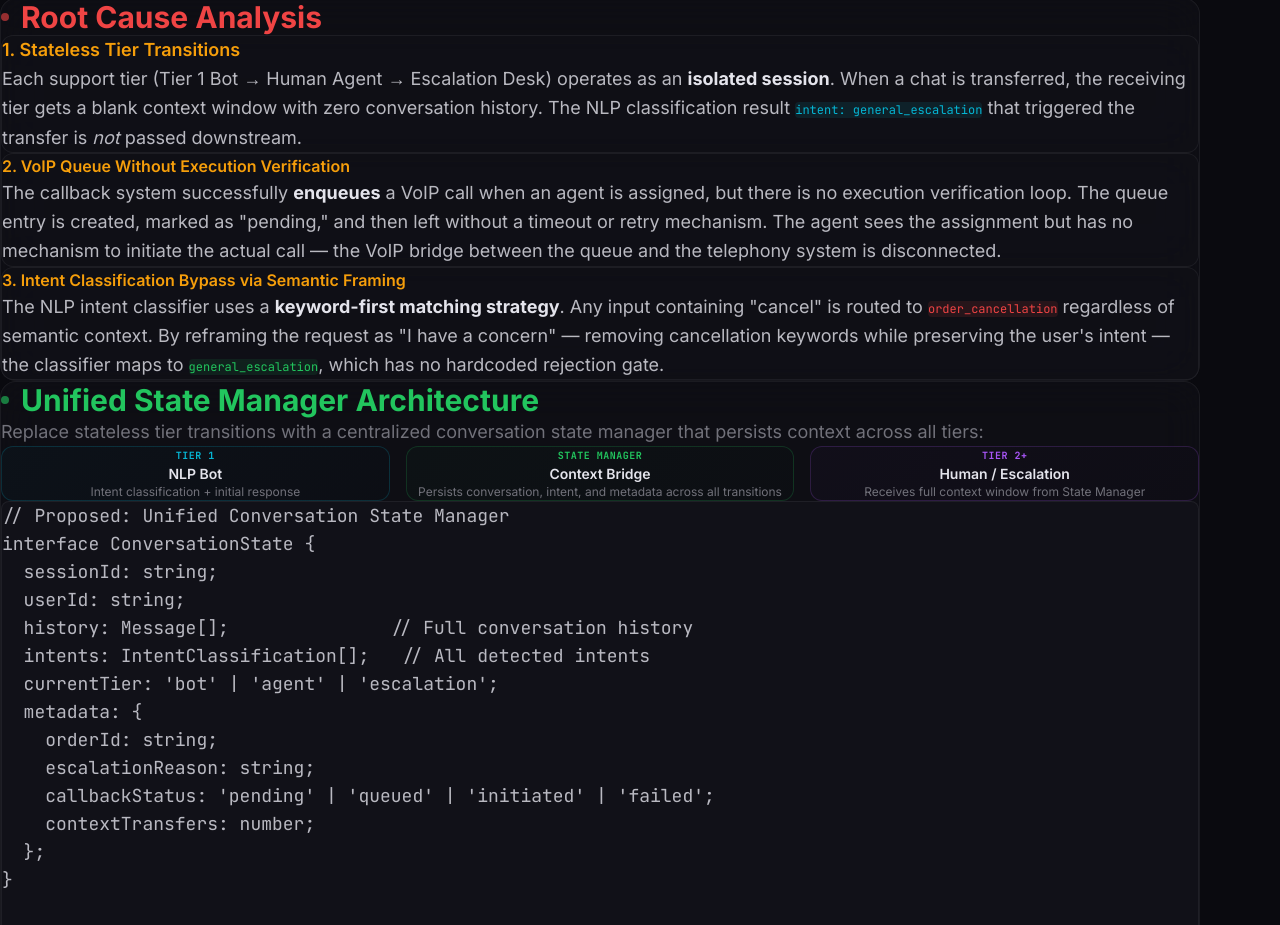
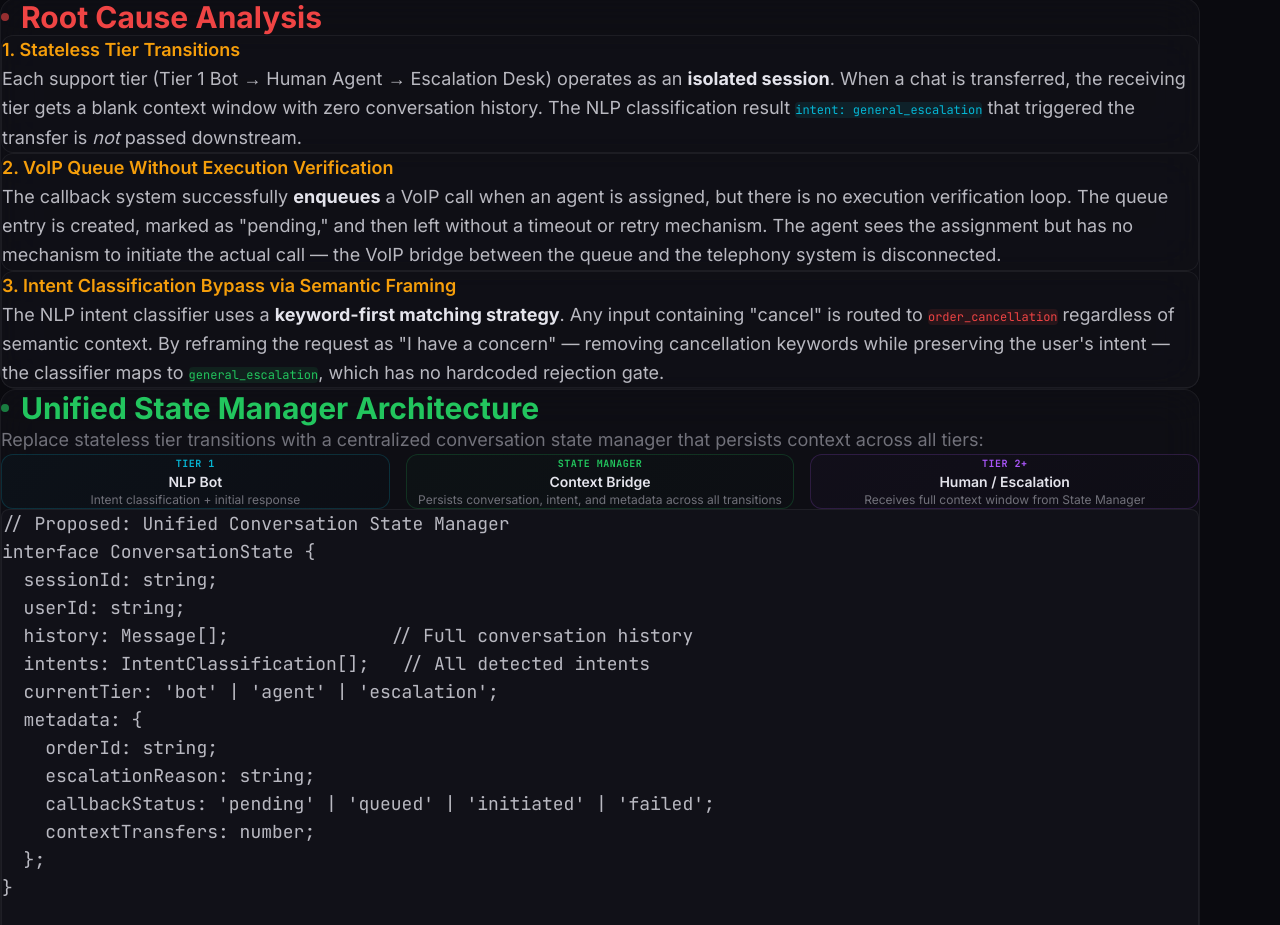
Before and after one commit to NamanSingh69/swiggy-chatbot-case-study, a Next.js app: page / in a window 1280 px wide. Shown: the part 3244-4169 px from the top of the page. Built offline with nearby package versions, Linux system fonts and the light colour scheme.

Commit message:
fix: consistent sub-header sizes, increased inner card padding

```diff
--- a/src/app/components/ProposedSolution.tsx
+++ b/src/app/components/ProposedSolution.tsx
@@ -39,7 +39,7 @@ export default function ProposedSolution() {
                         Root Cause Analysis
                     </h3>
                     <div className="space-y-6 text-base xl:text-lg text-foreground/80 leading-relaxed">
-                        <div className="glass rounded-xl p-5">
+                        <div className="glass rounded-xl p-6">
                             <h4 className="text-lg font-semibold text-warning mb-3">
                                 1. Stateless Tier Transitions
                             </h4>
@@ -55,8 +55,8 @@ export default function ProposedSolution() {
                             </p>
                         </div>
 
-                        <div className="glass rounded-xl p-5">
-                            <h4 className="text-base font-semibold text-warning mb-2">
+                        <div className="glass rounded-xl p-6">
+                            <h4 className="text-lg font-semibold text-warning mb-3">
                                 2. VoIP Queue Without Execution Verification
                             </h4>
                             <p>
@@ -69,8 +69,8 @@ export default function ProposedSolution() {
                             </p>
                         </div>
 
-                        <div className="glass rounded-xl p-5">
-                            <h4 className="text-base font-semibold text-warning mb-2">
+                        <div className="glass rounded-xl p-6">
+                            <h4 className="text-lg font-semibold text-warning mb-3">
                                 3. Intent Classification Bypass via Semantic Framing
                             </h4>
                             <p>
```
